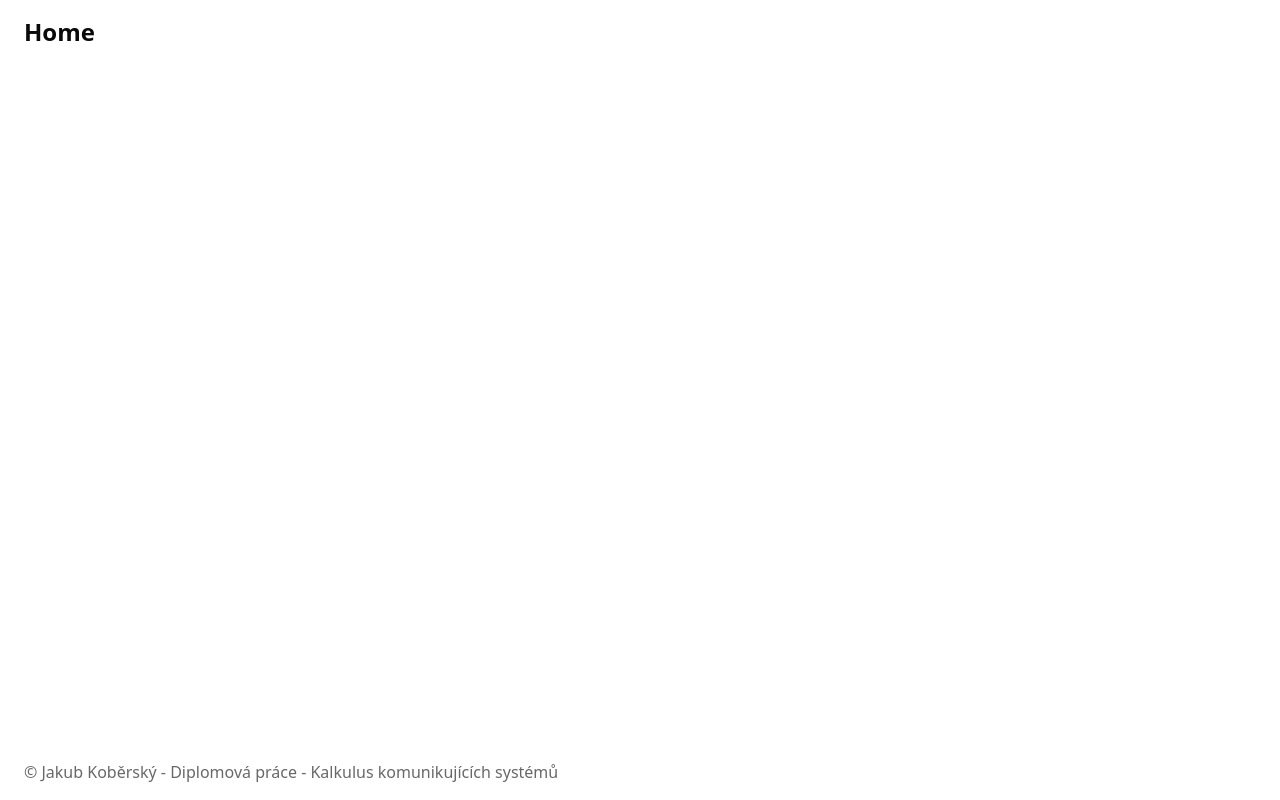
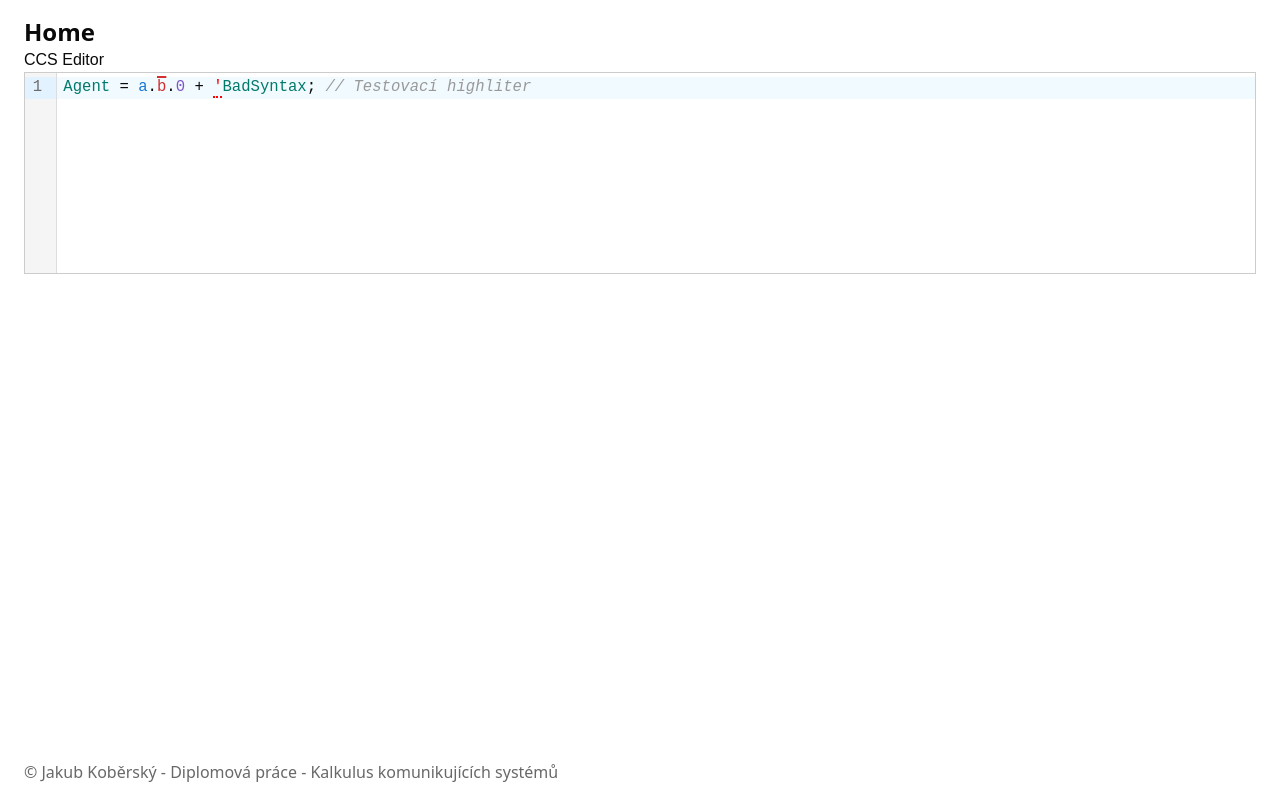
Before and after one commit to koberskyj/ccs, a React (Vite) app in the folder app/: page / in a window 1280 px wide. Built offline with nearby package versions, Linux system fonts and the light colour scheme.

Commit message:
Přidán text editor

```diff
--- a/app/package.json
+++ b/app/package.json
@@ -13,9 +13,12 @@
   },
   "homepage": "https://ccs.koberskyj.cz/",
   "dependencies": {
+    "@codemirror/state": "^6.5.2",
     "@tailwindcss/vite": "^4.1.17",
+    "@uiw/react-codemirror": "^4.25.3",
     "class-variance-authority": "^0.7.1",
     "clsx": "^2.1.1",
+    "codemirror": "^6.0.2",
     "gh-pages": "^6.3.0",
     "lucide-react": "^0.555.0",
     "next-themes": "^0.4.6",
--- /dev/null
+++ b/app/src/components/TextEditor.tsx
@@ -0,0 +1,152 @@
+import { useState, useCallback } from 'react';
+import CodeMirror from '@uiw/react-codemirror';
+import { StreamLanguage } from '@codemirror/language';
+import { tags as t } from '@lezer/highlight';
+import { HighlightStyle, syntaxHighlighting } from '@codemirror/language';
+
+const ccsHighlightStyle = HighlightStyle.define([
+  {
+    tag: t.labelName, // Výstupní akce (samotný text 'a')
+    textDecoration: "overline",
+    textDecorationThickness: "2px",
+    color: "#d32f2f",
+  },
+  {
+    tag: t.variableName, // Vstupní akce
+    color: "#1976d2",
+  },
+  {
+    tag: t.processingInstruction,
+    color: "transparent",
+    fontSize: "0.1px",
+    letterSpacing: "-0.5em"
+  },
+  {
+    tag: t.invalid,
+    color: "red",
+    borderBottom: "2px dotted red"
+  },
+  {
+    tag: t.keyword,
+    color: "#7e57c2"
+  },
+  {
+    tag: t.typeName, // Procesní konstanty
+    color: "#00796b"
+  },
+  {
+    tag: t.lineComment,
+    color: "#999",
+    fontStyle: "italic"
+  }
+]);
+
+const ccsLanguage = StreamLanguage.define({
+  startState: () => ({ isOutput: false, expectingDot: false }),
+  token: (stream, state) => {
+    if(stream.eatSpace()) {
+      return null;
+    }
+
+    if(stream.match("//")) {
+      stream.skipToEnd();
+      return "lineComment";
+    }
+
+    // Zpracování tečky
+    if (state.expectingDot) {
+      if(stream.match(/^\./)) {
+        state.expectingDot = false;
+        return "operator";
+      }
+      if (stream.match(/^[+|)]/)) {
+        state.expectingDot = false;
+        return "operator";
+      }
+      if (stream.peek() === "'" || /^[a-z]/.test(stream.peek() ?? "")) {
+         stream.next();
+         return "invalid";
+      }
+    }
+
+    // Zpracování apostrofu
+    if (stream.peek() === "'") {
+       const nextChar = stream.string.charAt(stream.pos + 1);
+       const isValidAction = /^[a-z]/.test(nextChar);
+
+       if (isValidAction) {
+          state.isOutput = true;
+          stream.next();
+          return "processingInstruction";
+       }
+       else {
+          stream.next();
+          state.isOutput = false;
+          return "invalid";
+        }
+    }
+
+    // Vstupní/výstupní akce
+    if (stream.match(/^[a-z][a-zA-Z0-9_]*/)) {
+      state.expectingDot = true;
+
+      if(state.isOutput) {
+        state.isOutput = false;
+        return "labelName";
+      }
+      return "variableName";
+    }
+
+    // Operátory
+    if (stream.match(/^[.+|\\=(){}\[\]]/)) {
+      return "operator";
+    }
+
+    // Klíčová slova
+    if (stream.match(/^(def|nil|0)/i)) {
+      return "keyword";
+    }
+
+    // Procesní Konstanty
+    if (stream.match(/^[A-Z][a-zA-Z0-9_]*/)) {
+      return "typeName";
+    }
+
+    if (stream.match(/^τ/)) {
+      return "variableName";
+    }
+
+    stream.next();
+    return null;
+  }
+});
+
+export default function TextEditor({ onTextChange }: { onTextChange?: (text: string) => void }) {
+  const [value, setValue] = useState("Agent = a.'b.0 + 'BadSyntax; // Testovací highliter");
+
+  const onChange = useCallback((val: string, viewUpdate: any) => {
+    setValue(val);
+    if (onTextChange) {
+      onTextChange(val);
+    }
+  }, [onTextChange]);
+
+  return (
+    <div style={{ fontFamily: 'sans-serif' }}>
+      <h3>CCS Editor</h3>
+      <CodeMirror
+        value={value}
+        height="200px"
+        style={{ border: '1px solid #ccc', fontSize: '1.2em' }}
+        basicSetup={{
+          closeBrackets: false,
+        }}
+        extensions={[
+            ccsLanguage,
+            syntaxHighlighting(ccsHighlightStyle)
+        ]}
+        onChange={onChange}
+      />
+    </div>
+  );
+}
--- a/app/src/index.css
+++ b/app/src/index.css
@@ -149,3 +149,7 @@ body *::-webkit-scrollbar-thumb {
 body *::-webkit-scrollbar-thumb:hover {
   background: var(--muted-foreground);
 }
+
+.ͼ1.cm-focused {
+  outline: none !important;
+}
--- a/app/src/pages/HomePage.tsx
+++ b/app/src/pages/HomePage.tsx
@@ -1,7 +1,18 @@
+import TextEditor from "@/components/TextEditor";
+import { useState } from "react";
 
 function Homepage() {
+  const [ccsCode, setCcsCode] = useState("");
+
+  const handleEditorChange = (newCode: string) => {
+    setCcsCode(newCode);
+  };
+
   return <div className='p-4'>
     <h1 className='text-2xl font-bold'>Home</h1>
+    <TextEditor onTextChange={handleEditorChange} />
+
+    <pre>{ccsCode}</pre>
   </div>;
 }
 
```
Also changed, not shown: 2 other files (tests, documents, lock files or other folders).
